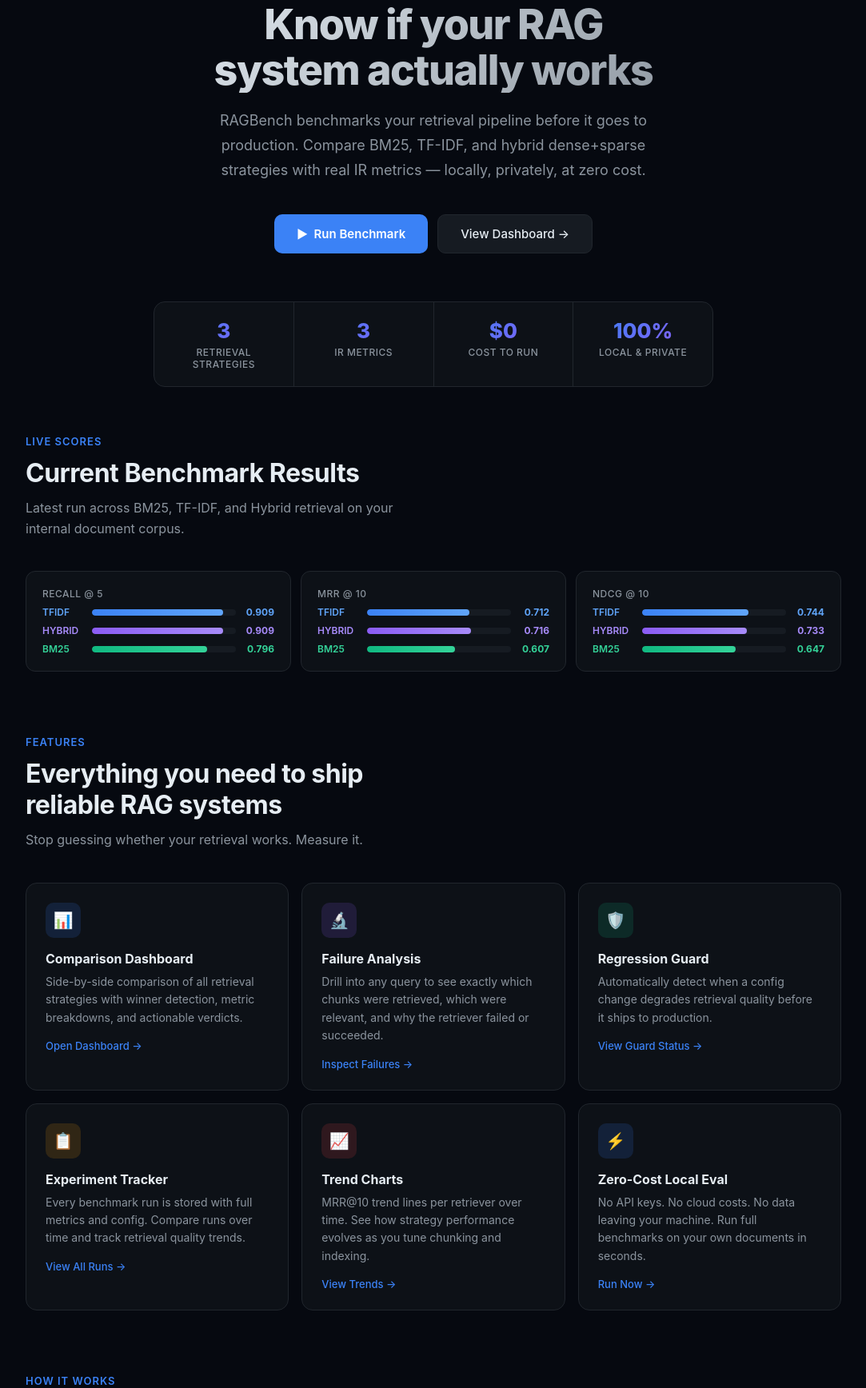
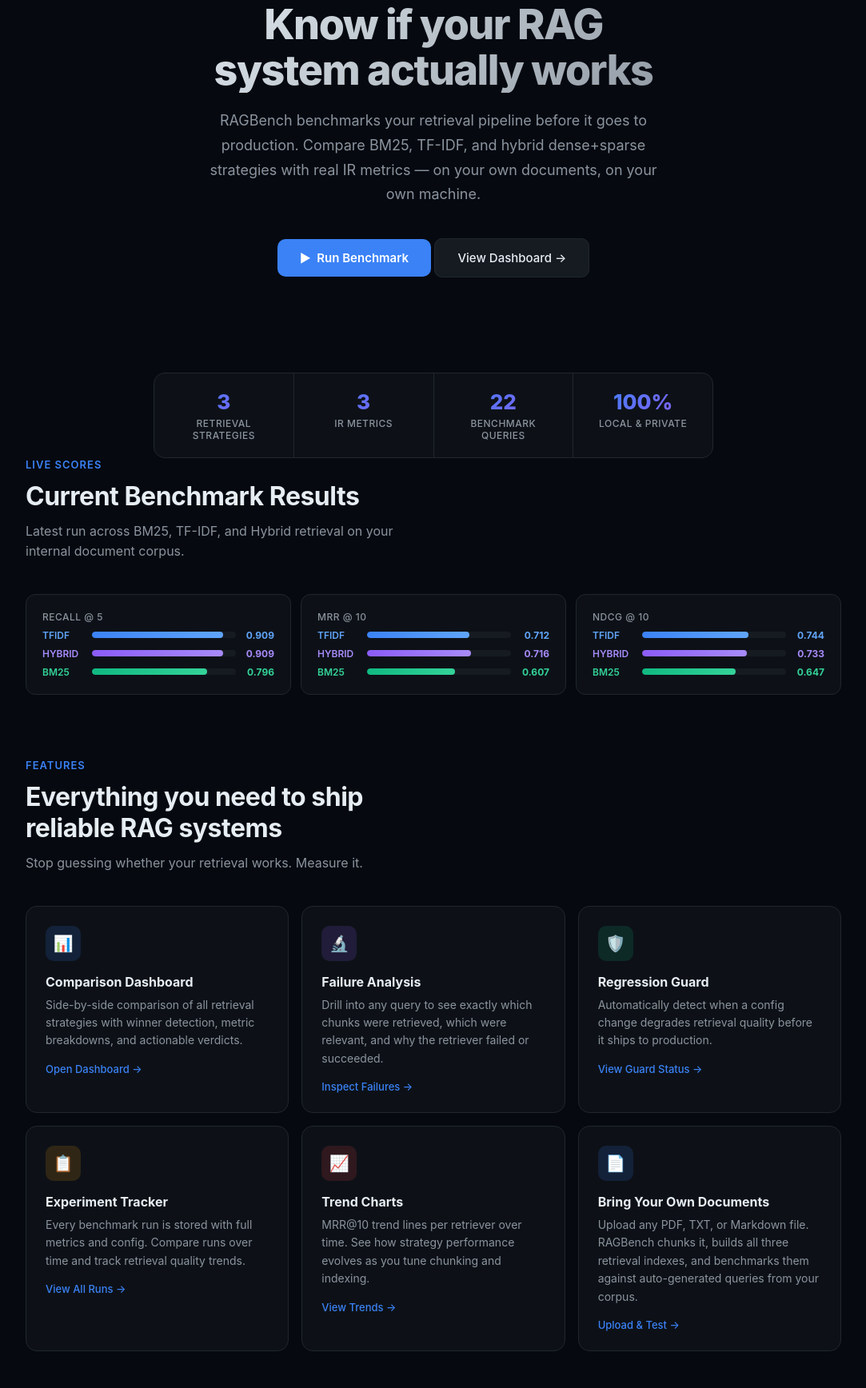
Before and after one commit to PavanUDD/RAGBench, a FastAPI app: page / in a window 1280 px wide. Shown: the part 198-1934 px from the top of the page at 80% size, without its empty margins (98-1181 px from the left). Run offline with FastAPI, Linux system fonts and the light colour scheme.

Commit message:
chore(ui): replace placeholder cost badges with substantive product claims

```diff
--- a/app/templates/home.html
+++ b/app/templates/home.html
@@ -118,15 +118,14 @@
 <div class="hero">
   <div class="hero-tag">LLM Retrieval Evaluation Framework</div>
   <h1>Know if your RAG<br/>system actually works</h1>
-  <p class="hero-sub">RAGBench benchmarks your retrieval pipeline before it goes to production. Compare BM25, TF-IDF, and hybrid dense+sparse strategies with real IR metrics — locally, privately, at zero cost.</p>
-  <div class="hero-actions">
+  <p class="hero-sub">RAGBench benchmarks your retrieval pipeline before it goes to production. Compare BM25, TF-IDF, and hybrid dense+sparse strategies with real IR metrics — on your own documents, on your own machine.</p>
     <a href="/demo-run" class="btn-primary">▶ &nbsp;Run Benchmark</a>
     <a href="/dashboard" class="btn-secondary">View Dashboard →</a>
   </div>
   <div class="stats">
     <div class="stat"><div class="stat-val">3</div><div class="stat-label">Retrieval Strategies</div></div>
     <div class="stat"><div class="stat-val">3</div><div class="stat-label">IR Metrics</div></div>
-    <div class="stat"><div class="stat-val">$0</div><div class="stat-label">Cost to Run</div></div>
+    <div class="stat"><div class="stat-val">22</div><div class="stat-label">Benchmark Queries</div></div>
     <div class="stat"><div class="stat-val">100%</div><div class="stat-label">Local & Private</div></div>
   </div>
 </div>
@@ -199,10 +198,10 @@
       <div class="card-link">View Trends →</div>
     </a>
     <a href="/demo-run" class="card">
-      <div class="card-icon" style="background:rgba(59,130,246,0.15);">⚡</div>
-      <div class="card-title">Zero-Cost Local Eval</div>
-      <div class="card-desc">No API keys. No cloud costs. No data leaving your machine. Run full benchmarks on your own documents in seconds.</div>
-      <div class="card-link">Run Now →</div>
+      <div class="card-icon" style="background:rgba(59,130,246,0.15);">📄</div>
+      <div class="card-title">Bring Your Own Documents</div>
+      <div class="card-desc">Upload any PDF, TXT, or Markdown file. RAGBench chunks it, builds all three retrieval indexes, and benchmarks them against auto-generated queries from your corpus.</div>
+      <div class="card-link">Upload & Test →</div>
     </a>
   </div>
 </div>
@@ -226,7 +225,7 @@
     <span class="fbadge">Python</span>
     <span class="fbadge">FAISS</span>
     <span class="fbadge">FastAPI</span>
-    <span class="fbadge">Local • $0</span>
+    <span class="fbadge">SQLite</span>
   </div>
 </footer>
 
```
